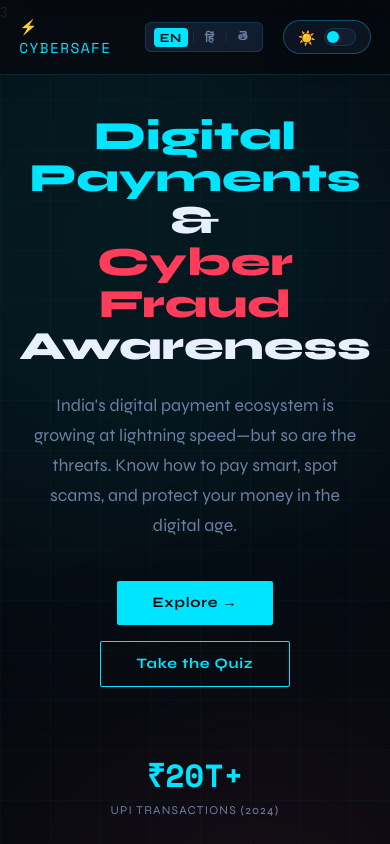
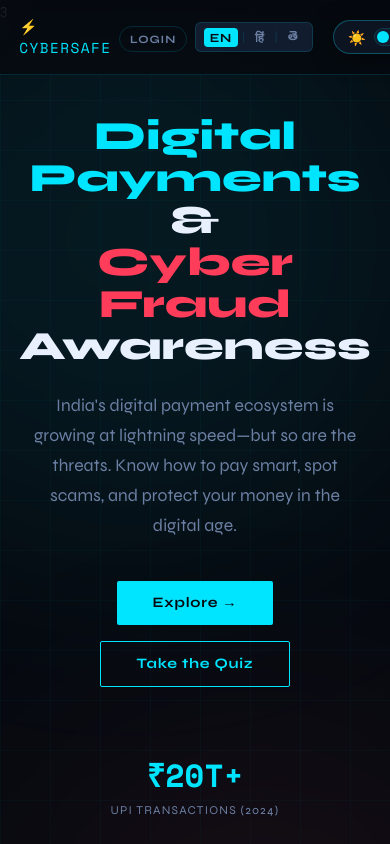
Before and after one commit to Teja-84421/Digital-Payments-Cyber-Fraud-Awareness, a website: page index.html in a window 390 px wide. Shown: the top 844 px of the page. Drawn offline with nearby package versions, Linux system fonts and the light colour scheme; no server answers.

Commit message:
modified for the mobile view

```diff
--- a/auth-ui.css
+++ b/auth-ui.css
@@ -4,6 +4,32 @@
 
 .profile-widget {
   position: relative;
+}
+
+.nav-login-link {
+  color: var(--muted);
+  text-decoration: none;
+  font-size: 0.85rem;
+  font-weight: 700;
+  letter-spacing: 0.08em;
+  text-transform: uppercase;
+  white-space: nowrap;
+  padding: 0.4rem 0.85rem;
+  border: 1px solid var(--border);
+  border-radius: 50px;
+  transition: all 0.2s ease;
+}
+
+.nav-login-link:hover {
+  color: var(--accent);
+  border-color: var(--accent);
+}
+
+@media (max-width: 600px) {
+  .nav-login-link {
+    font-size: 0.7rem;
+    padding: 0.35rem 0.6rem;
+  }
 }
 
 .profile-trigger {
--- a/index.html
+++ b/index.html
@@ -21,8 +21,10 @@
       <li><a href="#videos" data-i18n="nav_videos">Videos</a></li>
       <li><a href="#quiz" data-i18n="nav_quiz">Quiz</a></li>
       <li><a href="#help" data-i18n="nav_help">Help</a></li>
-      <li id="nav-auth-slot"><a href="login.html" data-i18n="nav_login">Login</a></li>
     </ul>
+
+    <!-- LOGIN / PROFILE (stays visible on mobile — not part of the collapsible nav-links) -->
+    <div id="nav-auth-slot"><a href="login.html" class="nav-login-link" data-i18n="nav_login">Login</a></div>
 
     <!-- LANGUAGE TOGGLE -->
     <div class="lang-switcher">
```
